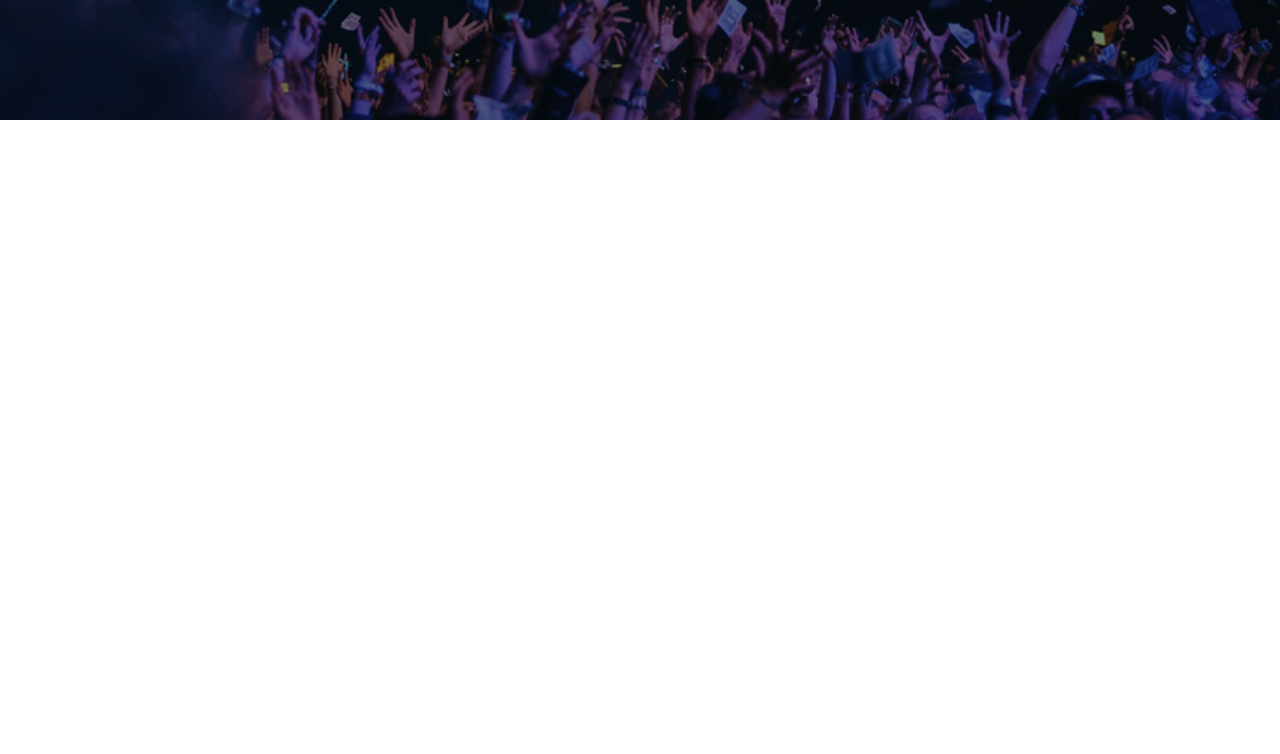
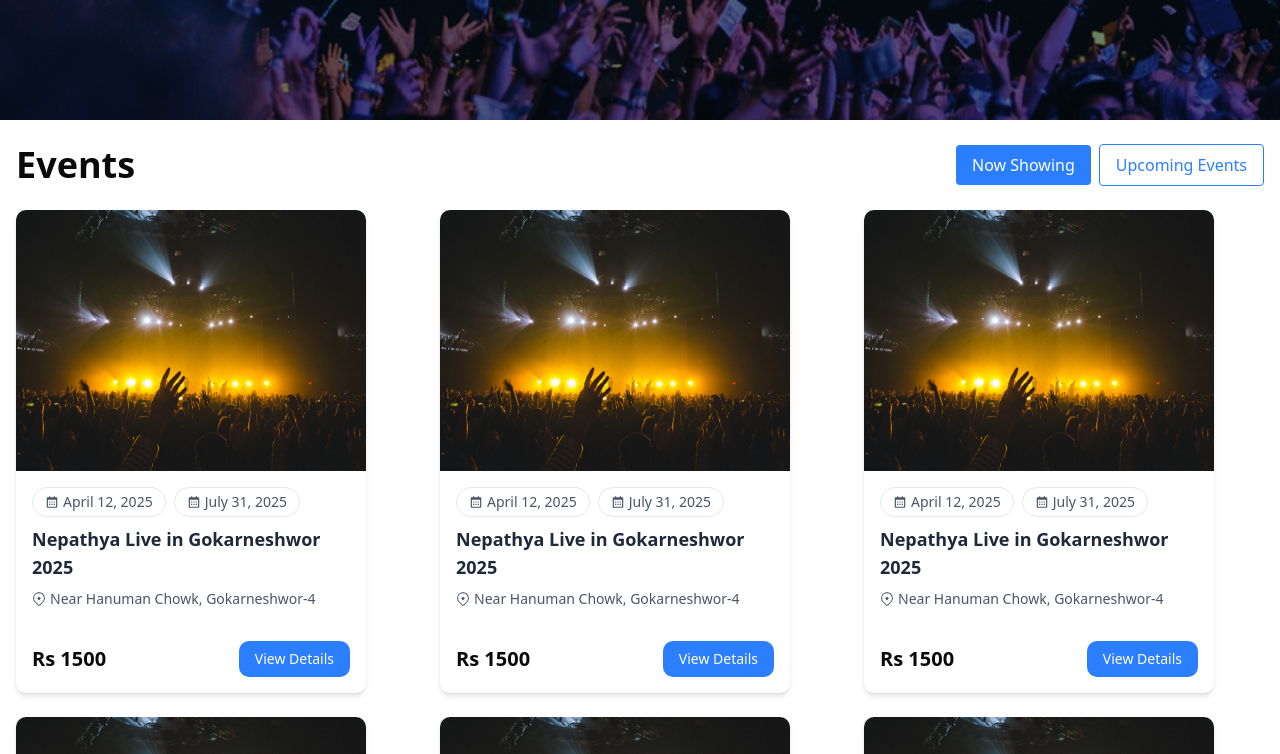
Before and after one commit to Saurashya/etms, a Next.js app: page / in a window 1280 px wide. Shown: the part 760-1514 px from the top of the page. Before the commit the page ends 880 px from the top, so only its background shows below. Built offline with nearby package versions, Linux system fonts and the light colour scheme; a web font is replaced by a local one.

Commit message:
Feature : Added Events lists at user homepage.

```diff
--- /dev/null
+++ b/src/features/user/components/EventCard.tsx
@@ -0,0 +1,57 @@
+import { FC } from 'react';
+import { BiCalendar } from 'react-icons/bi';
+import { GoLocation } from 'react-icons/go';
+import { EventData } from '../types/Event';
+
+interface EventCardProps extends EventData {
+  onViewDetails?: (id: string) => void;
+}
+
+const EventCard: FC<EventCardProps> = ({
+  id,
+  imageUrl,
+  title,
+  startDate,
+  endDate,
+  location,
+  price,
+  onViewDetails
+}) => (
+  <div className="bg-white rounded-lg shadow-md overflow-hidden flex flex-col min-h-[483px] max-w-[350px]">
+    <img
+      src={imageUrl}
+      alt={title}
+      className="w-full h-2/3 object-cover"
+    />
+    <div className="p-4 flex-1 flex flex-col justify-between">
+      <div>
+        <div className="flex space-x-2 mb-2 text-gray-600 text-sm">
+          <div className="flex items-center space-x-1 border border-gray-200 px-3 py-1 rounded-full">
+            <BiCalendar />
+            <span>{startDate}</span>
+          </div>
+          <div className="flex items-center space-x-1 border border-gray-200 px-3 py-1 rounded-full">
+            <BiCalendar />
+            <span>{endDate}</span>
+          </div>
+        </div>
+        <h3 className="text-lg font-semibold text-gray-800 mb-2">{title}</h3>
+        <div className="flex items-center text-gray-600 text-sm mb-4">
+          <GoLocation className="mr-1" />
+          <span>{location}</span>
+        </div>
+      </div>
+      <div className="flex items-center justify-between mt-4">
+        <span className="text-xl font-bold">{price}</span>
+        <button
+          onClick={() => onViewDetails?.(id)}
+          className="bg-blue-500 cursor-pointer transition-all duration-300 hover:bg-teal-500 text-white text-sm font-medium px-4 py-2 rounded-lg"
+        >
+          View Details
+        </button>
+      </div>
+    </div>
+  </div>
+);
+
+export default EventCard;
--- /dev/null
+++ b/src/features/user/components/EventsPage.tsx
@@ -0,0 +1,50 @@
+import { useState } from 'react';
+import EventCard from '../components/EventCard';
+import UpcomingEvents from '../components/UpcomingEvents';
+import { nowShowingEvents, upcomingEvents } from '../data/Events';
+
+const EventsPage = () => {
+  const [showUpcoming, setShowUpcoming] = useState(false);
+
+  return (
+    <div className="container mx-auto px-4 py-6">
+      <div className="flex items-center justify-between mb-6">
+        <h1 className="text-4xl font-bold">Events</h1>
+        <div className="space-x-2">
+          <button
+            onClick={() => setShowUpcoming(false)}
+            className={`px-4 py-2 cursor-pointer font-medium rounded ${
+              !showUpcoming
+                ? 'bg-blue-500 text-white'
+                : 'border border-blue-500 text-blue-500'
+            }`}
+          >
+            Now Showing
+          </button>
+          <button
+            onClick={() => setShowUpcoming(true)}
+            className={`px-4 py-2 cursor-pointer font-medium rounded ${
+              showUpcoming
+                ? 'bg-blue-500 text-white'
+                : 'border border-blue-500 text-blue-500'
+            }`}
+          >
+            Upcoming Events
+          </button>
+        </div>
+      </div>
+
+      {showUpcoming ? (
+        <UpcomingEvents events={upcomingEvents} />
+      ) : (
+        <div className="grid grid-cols-1 sm:grid-cols-2 lg:grid-cols-3 gap-6">
+          {nowShowingEvents.map((ev) => (
+            <EventCard key={ev.id} {...ev} />
+          ))}
+        </div>
+      )}
+    </div>
+  );
+};
+
+export default EventsPage;
--- a/src/features/user/components/Landing.tsx
+++ b/src/features/user/components/Landing.tsx
@@ -26,7 +26,7 @@ const containerStagger = {
 
 const Landing = () => {
   return (
-    <div className="w-full h-[70vh] md:h-screen relative overflow-hidden">
+    <div className="w-full h-[70vh] md:h-full relative overflow-hidden">
       {/* Background Image */}
       <Image
         src="/landing-bg.png"
--- /dev/null
+++ b/src/features/user/components/UpcomingEvents.tsx
@@ -0,0 +1,23 @@
+import { FC } from 'react';
+import EventCard from './EventCard';
+import { EventData } from '../types/Event';
+
+interface UpcomingEventsProps {
+  events: EventData[];
+}
+
+const UpcomingEvents: FC<UpcomingEventsProps> = ({ events }) => (
+  <section>
+    <h2 className="text-3xl font-bold mb-2">Upcoming Events</h2>
+    <p className="text-gray-600 mb-6">
+      Stay ahead — these events are happening soon.
+    </p>
+    <div className="grid grid-cols-1 sm:grid-cols-2 lg:grid-cols-3 gap-6">
+      {events.map((ev) => (
+        <EventCard key={ev.id} {...ev} />
+      ))}
+    </div>
+  </section>
+);
+
+export default UpcomingEvents;
--- /dev/null
+++ b/src/features/user/data/Events.ts
@@ -0,0 +1,116 @@
+import { EventData } from '../types/Event';
+
+export const nowShowingEvents: EventData[] = [
+  {
+    id: '1',
+    imageUrl: '/assets/concert.png',
+    title: 'Nepathya Live in Gokarneshwor 2025',
+    startDate: 'April 12, 2025',
+    endDate: 'July 31, 2025',
+    location: 'Near Hanuman Chowk, Gokarneshwor-4',
+    price: 'Rs 1500'
+  },
+  {
+    id: '2',
+    imageUrl: '/assets/concert.png',
+    title: 'Nepathya Live in Gokarneshwor 2025',
+    startDate: 'April 12, 2025',
+    endDate: 'July 31, 2025',
+    location: 'Near Hanuman Chowk, Gokarneshwor-4',
+    price: 'Rs 1500'
+  },
+  {
+    id: '3',
+    imageUrl: '/assets/concert.png',
+    title: 'Nepathya Live in Gokarneshwor 2025',
+    startDate: 'April 12, 2025',
+    endDate: 'July 31, 2025',
+    location: 'Near Hanuman Chowk, Gokarneshwor-4',
+    price: 'Rs 1500'
+  },
+  {
+    id: '4',
+    imageUrl: '/assets/concert.png',
+    title: 'Nepathya Live in Gokarneshwor 2025',
+    startDate: 'April 12, 2025',
+    endDate: 'July 31, 2025',
+    location: 'Near Hanuman Chowk, Gokarneshwor-4',
+    price: 'Rs 1500'
+  },
+  {
+    id: '5',
+    imageUrl: '/assets/concert.png',
+    title: 'Nepathya Live in Gokarneshwor 2025',
+    startDate: 'April 12, 2025',
+    endDate: 'July 31, 2025',
+    location: 'Near Hanuman Chowk, Gokarneshwor-4',
+    price: 'Rs 1500'
+  },
+  {
+    id: '6',
+    imageUrl: '/assets/concert.png',
+    title: 'Nepathya Live in Gokarneshwor 2025',
+    startDate: 'April 12, 2025',
+    endDate: 'July 31, 2025',
+    location: 'Near Hanuman Chowk, Gokarneshwor-4',
+    price: 'Rs 1500'
+  },
+  {
+    id: '7',
+    imageUrl: '/assets/concert.png',
+    title: 'Nepathya Live in Gokarneshwor 2025',
+    startDate: 'April 12, 2025',
+    endDate: 'July 31, 2025',
+    location: 'Near Hanuman Chowk, Gokarneshwor-4',
+    price: 'Rs 1500'
+  },
+  {
+    id: '8',
+    imageUrl: '/assets/concert.png',
+    title: 'Nepathya Live in Gokarneshwor 2025',
+    startDate: 'April 12, 2025',
+    endDate: 'July 31, 2025',
+    location: 'Near Hanuman Chowk, Gokarneshwor-4',
+    price: 'Rs 1500'
+  },
+
+];
+
+export const upcomingEvents: EventData[] = [
+  {
+    id: '101',
+    imageUrl: '/assets/nepathya.png',
+    title: 'Summer Music Fest 2025',
+    startDate: 'August 5, 2025',
+    endDate: 'August 7, 2025',
+    location: 'City Park Grounds',
+    price: 'Rs 2000'
+  },
+  {
+    id: '102',
+    imageUrl: '/assets/nepathya.png',
+    title: 'Summer Music Fest 2025',
+    startDate: 'August 5, 2025',
+    endDate: 'August 7, 2025',
+    location: 'City Park Grounds',
+    price: 'Rs 2000'
+  },
+  {
+    id: '103',
+    imageUrl: '/assets/nepathya.png',
+    title: 'Summer Music Fest 2025',
+    startDate: 'August 5, 2025',
+    endDate: 'August 7, 2025',
+    location: 'City Park Grounds',
+    price: 'Rs 2000'
+  },
+  {
+    id: '104',
+    imageUrl: '/assets/nepathya.png',
+    title: 'Summer Music Fest 2025',
+    startDate: 'August 5, 2025',
+    endDate: 'August 7, 2025',
+    location: 'City Park Grounds',
+    price: 'Rs 2000'
+  },
+];
--- a/src/features/user/pages/Home.tsx
+++ b/src/features/user/pages/Home.tsx
@@ -1,10 +1,12 @@
 import React from 'react'
 import Landing from '../components/Landing'
+import EventsPage from '../components/EventsPage'
 
 const Home = () => {
   return (
     <div className='w-full h-full'>
         <Landing/>
+        <EventsPage/>
     </div>
   )
 }
--- /dev/null
+++ b/src/features/user/types/Event.ts
@@ -0,0 +1,9 @@
+export interface EventData {
+  id: string;
+  imageUrl: string;
+  title: string;
+  startDate: string;
+  endDate: string;
+  location: string;
+  price: string;
+}
```
Also changed, not shown: public/assets/concert.png (added), public/assets/nepathya.png (added).
